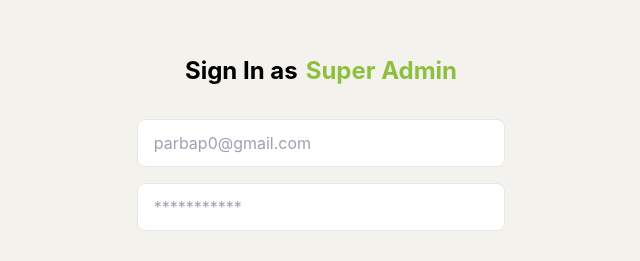
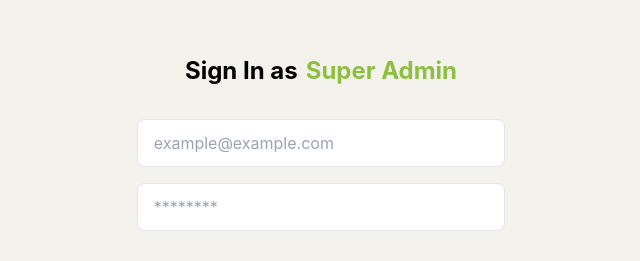
Before and after one commit to Parkomate-ParkVision/parkvision-frontend, a React (Vite) app: page / in a window 1280 px wide. Shown: the part 1849-2110 px from the top of the page, without its empty margins (447-1087 px from the left). Built offline with nearby package versions, Linux system fonts and the light colour scheme.

Commit message:
feat: add login field placeholder

```diff
--- a/src/pages/Home/Home.jsx
+++ b/src/pages/Home/Home.jsx
@@ -138,16 +138,15 @@ const Home = () => {
                 className="flex flex-col w-[90%] gap-y-4"
               >
                 <input
-
                   type="text"
-                  placeholder="parbap0@gmail.com"
+                  placeholder="example@example.com"
                   className="w-full h-[3rem] px-4 py-2 border border-gray rounded-lg"
                   value={email}
                   onChange={(e) => setEmail(e.target.value)}
                 />
                 <input
                   type="password"
-                  placeholder="***********"
+                  placeholder="********"
                   className="w-full h-[3rem] px-4 py-2 border border-gray rounded-lg"
                   value={password}
                   onChange={(e) => setPassword(e.target.value)}
```
